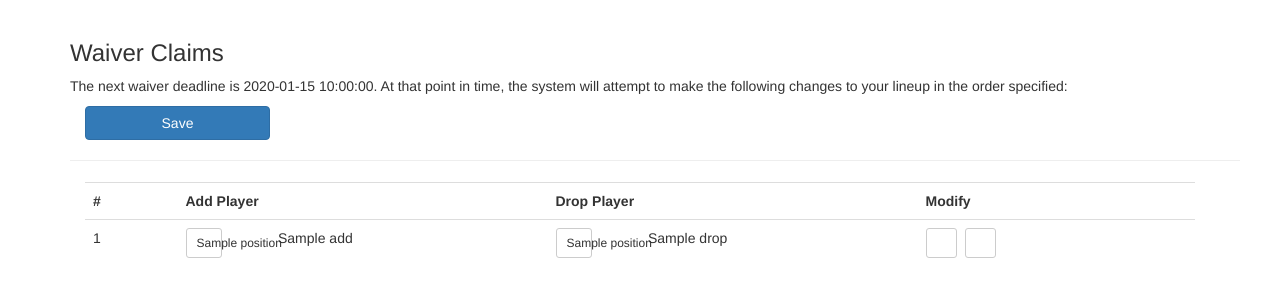
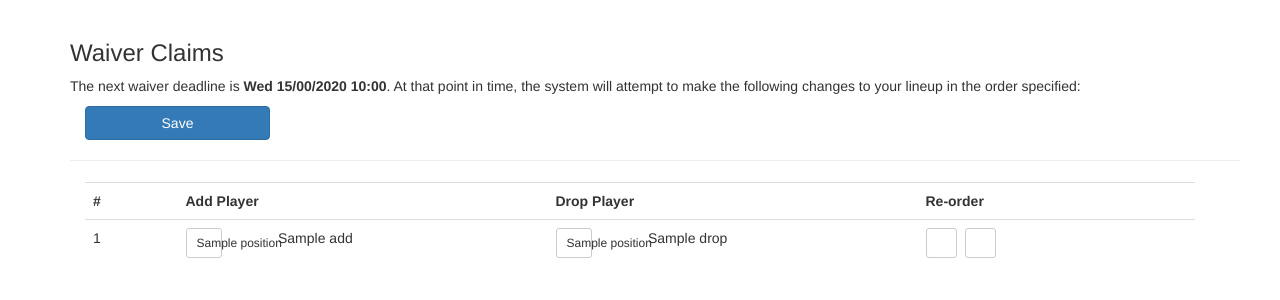
Before and after one commit to andypymont/fantasypl, a Flask app: template templates/waivers.html in a window 1280 px wide. Shown: the part 52-352 px from the top of the page. Run offline with Flask 2, Linux system fonts and the light colour scheme; the template is opened without the code that fills it: most values are stand-ins (such as "Sample title", 1, 10 or a date in 2020); some libraries are stand-ins or nearby versions; some web fonts are replaced.

Commit message:
Timezone parsing of the waiver deadline by re-using code from the lineup page deadline

```diff
--- a/static/js/fantasypl.js
+++ b/static/js/fantasypl.js
@@ -153,6 +153,6 @@ $(document).ready(function() {
 		}
 	});
 
-	$('.deadline').text("Lineup deadline: ".concat(prettyDate(new Date(TIME_DEADLINE))));
+	$('.deadline').text(prettyDate(new Date(TIME_DEADLINE)));
 	updateFormationValidity();
 });
--- a/templates/lineup.html
+++ b/templates/lineup.html
@@ -10,7 +10,7 @@
           <div class="col-md-10">
             <div class="col-md-3 col-xs-10 formation text-right">Current Formation: 1-5-3-2</div>
             <div class="col-md-1 col-xs-2"><span class="glyphicon glyphicon-ok collapse in" id="formationvalid"></span><span class="warning glyphicon glyphicon-remove collapse out" id="formationinvalid"></span></div>
-            <div class="col-md-4 col-xs-12 deadline">Lineup deadline: {{ deadline|datetime_deadline }}</div>
+            <div class="col-md-4 col-xs-12">Lineup deadline: <span class="deadline">{{ deadline|datetime_deadline }}</span></div>
           </div>
         </div>
 
--- a/templates/waivers.html
+++ b/templates/waivers.html
@@ -4,7 +4,7 @@
 	<p><h3>Waiver Claims</h3></p>
 
 	{% if current_claims %}
-	<p>The next waiver deadline is <span class="waiver-deadline">{{ waiver_deadline }}</span>. At that point in time, the system will attempt to make the following changes to your lineup in the order specified:</p>
+	<p>The next waiver deadline is <strong class="deadline">{{ waiver_deadline|datetime_deadline }}</strong>. At that point in time, the system will attempt to make the following changes to your lineup in the order specified:</p>
 
 	<div class="col-md-12">
 		<form role="form" method="post" action="{{ url_for('update_waiver_order') }}">
@@ -21,7 +21,7 @@
 				<th class="col-md-1">#</th>
 				<th class="col-md-4" colspan="2">Add Player</th>
 				<th class="col-md-4" colspan="2">Drop Player</th>
-				<th class="col-md-3">Modify</th>
+				<th class="col-md-3">Re-order</th>
 			</tr>
 			{% for claim in current_claims %}
 			<tr id="waiverclaim{{ loop.index }}">
@@ -77,4 +77,8 @@
 	</div>
 </div>
 {% endif %}
+
+<script>
+    var TIME_DEADLINE = "{{ waiver_deadline.isoformat() }}"
+</script>
 {% endblock %}
```
